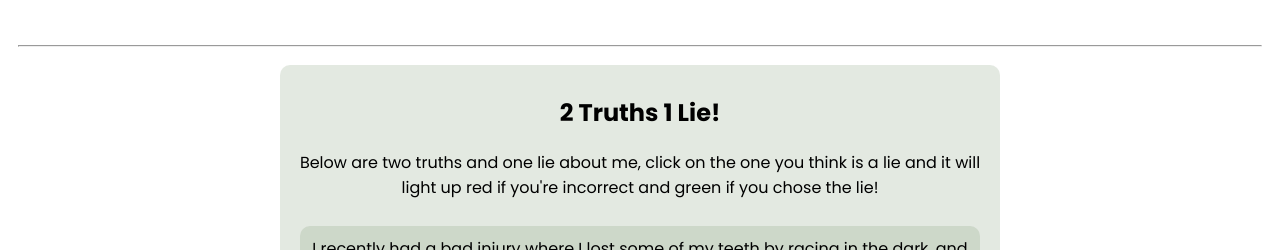
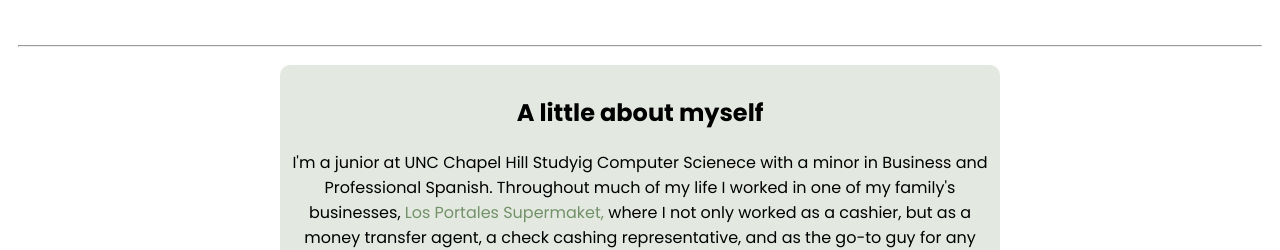
Before and after one commit to miguel1453/About-Me, a plain HTML site: page index.html in a window 1280 px wide. Shown: the part 550-800 px from the top of the page. Drawn offline with Linux system fonts and the light colour scheme.

Commit message:
Update index.html

```diff
--- a/index.html
+++ b/index.html
@@ -32,7 +32,7 @@
     <hr>
     <section>
         <div class="infoBoxContainer">
-            <!-- <div class="infoBox">
+            <div class="infoBox">
                     <h2>A little about myself</h2>
                     <p>I'm a junior at UNC Chapel Hill Studyig Computer Scienece with a minor in Business and Professional Spanish.
                         Throughout much of my life I worked in one of my family's businesses, <a href="https://www.instagram.com/losportaleswilmington/?hl=en" target="_blank">Los Portales Supermaket,</a>
@@ -57,7 +57,7 @@
                 <img src="appteam.png" alt="Miguel Villasenor presenting an app for AppTeamCarolina gala" id="appteam">
 
                 <img src="capetown.JPG" alt="Miguel Villasenor at capetown, Table Mountain behind him" id="capetown">
-            </div> -->
+            </div>
             <div class="infoBox" id="quizBox">
                 <h2>2 Truths 1 Lie!</h2>
                 <p>Below are two truths and one lie about me, click on the one you think is a lie and it will light up red if you're incorrect and green if you chose the lie!</p>
```
